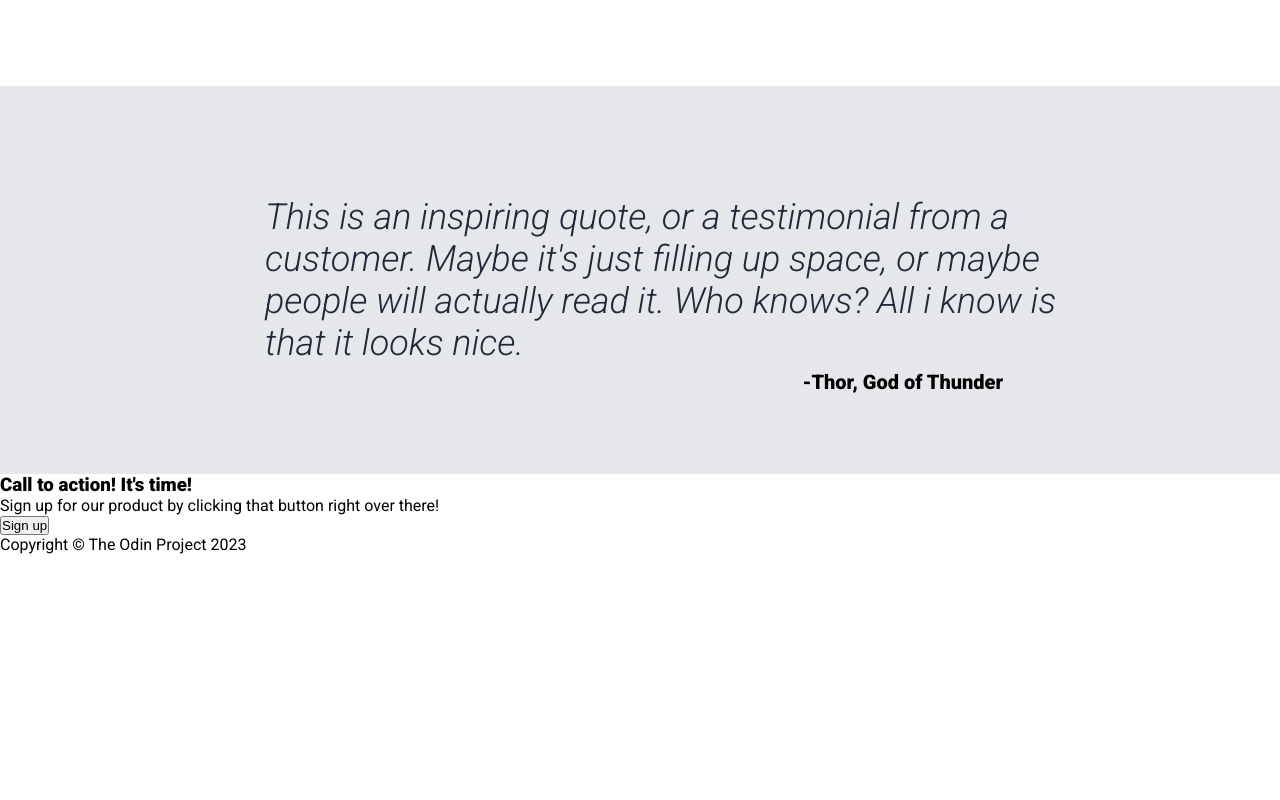
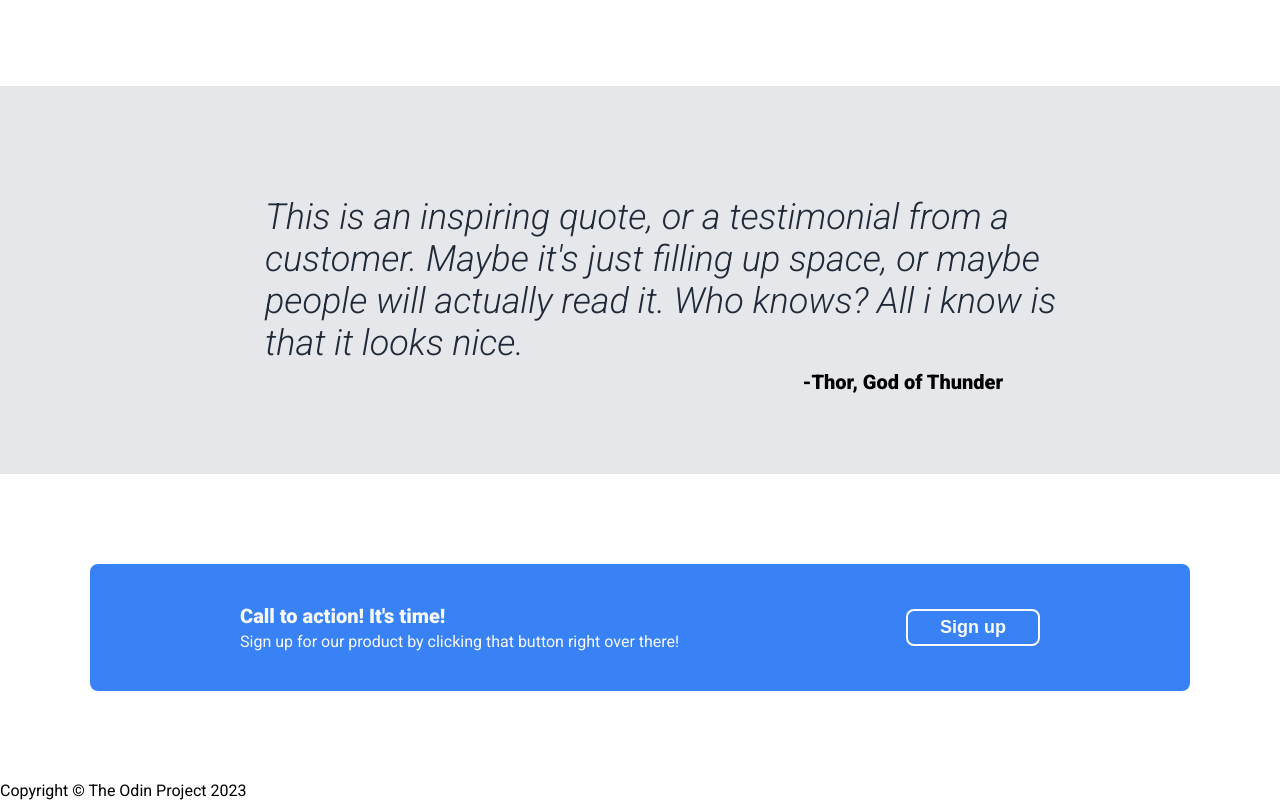
Before and after one commit to piotr-kukla-real/odin-landing-page, a plain HTML site: page index.html in a window 1280 px wide. Shown: the part 913-1713 px from the top of the page. Before the commit the page ends 1467 px from the top, so only its background shows below. Drawn offline with Linux system fonts and the light colour scheme.

Commit message:
Style signup section in index.html

```diff
--- a/index.html
+++ b/index.html
@@ -65,9 +65,17 @@
                 <figcaption class="quote-author">-Thor, God of Thunder</figcaption>
             </figure>
         </div>
-        <h3>Call to action! It's time!</h3>
-        <p>Sign up for our product by clicking that button right over there!</p>
-        <button>Sign up</button>
+        <div class="signup-section">
+            <div class="signup-container">
+                <div class="signup-inner">
+                    <div class="signup-left">
+                        <h3 class="signup-header">Call to action! It's time!</h3>
+                        <p class="signup-text">Sign up for our product by clicking that button right over there!</p>
+                    </div>
+                    <button class="signup-btn">Sign up</button>
+                </div>
+            </div>
+        </div>
         <footer>
             <p>Copyright &copy; The Odin Project 2023</p>
         </footer>
--- a/style.css
+++ b/style.css
@@ -154,3 +154,44 @@ body {
     padding-right: 62px;
     margin-top: 6px;
 }
+
+.signup-section {
+    padding: 90px 0;
+}
+
+.signup-container {
+    background-color: #3882F6;
+    border-radius: 8px;
+    max-width: 1100px;
+    margin: 0 auto;
+    padding: 40px 0;
+}
+
+.signup-inner {
+    color: #F9FAF8;
+    max-width: 800px;
+    margin: 0 auto;
+    display: flex;
+    gap: 30px;
+}
+
+.signup-left {
+    flex: 1;
+}
+
+.signup-header {
+    font-size: 20px;
+    margin-bottom: 4px;
+}
+
+.signup-btn {
+    background-color: #3882F6;
+    color: #F9FAF8;
+    border: 2px solid #F9FAF8;
+    border-radius: 8px;
+    font-size: 18px;
+    font-weight: 900;
+    padding: 6px 32px;
+    cursor: pointer;
+    align-self: center;
+}
```
